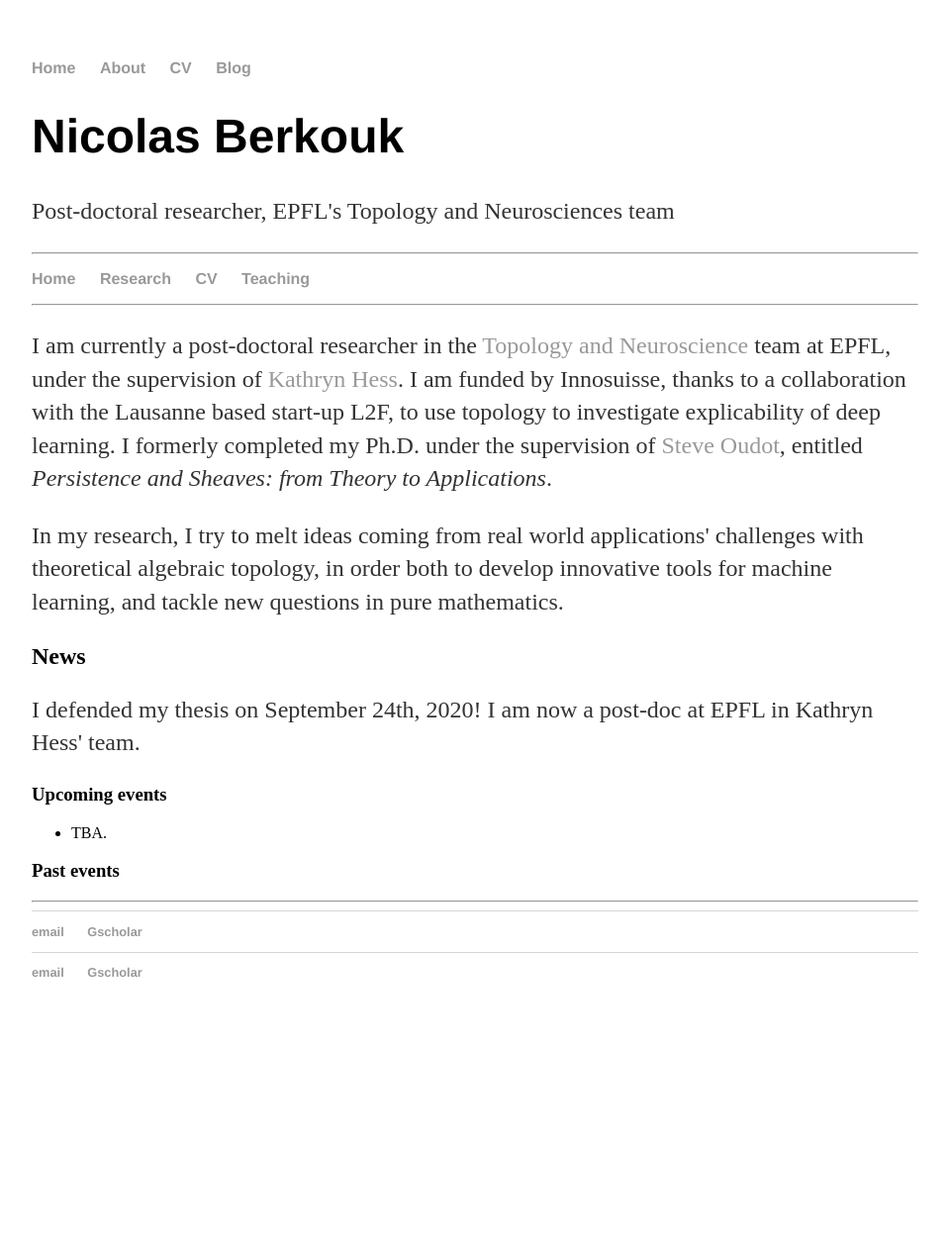
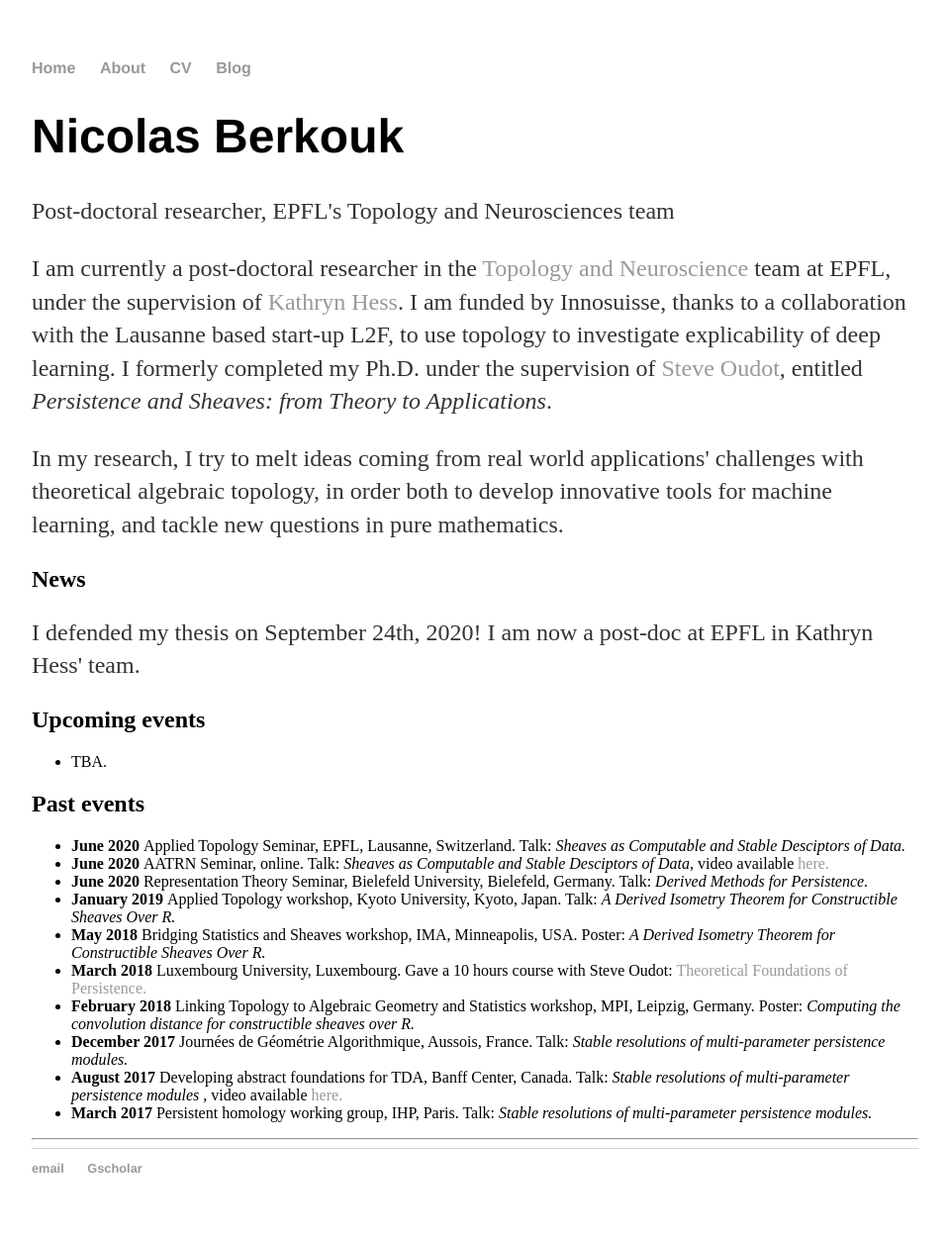
Before and after one commit to nberkouk/nberkouk.github.io, a Jekyll site: the page built from index.html, in a window 1280 px wide. Shown: the whole page at 99% size, without its empty margins (160-1119 px from the left). Built offline with Jekyll 4.4.1, drawn with Linux system fonts in a browser that asks for light colours; before the commit the page ends 1050 px from its top, so only the background shows below that.

Commit message:
Update index.html

```diff
--- a/index.html
+++ b/index.html
@@ -16,16 +16,7 @@
     <p class="subtitle">Post-doctoral researcher, EPFL's Topology and Neurosciences team</p>
   </header>
 
-<hr>
-     <nav>
-         <ul>
-        		<li><a href="/">Home</a></li>
-			<li><a href="/research">Research</a></li>
-			<li><a href="/curriculum">CV</a></li>
-        		<li><a href="/teaching">Teaching</a></li>
-    		</ul>
-		</nav>
-                <hr>
+
 		<div class="container">
 
 		<div class="blurb">
@@ -38,29 +29,23 @@
     	<p> I defended my thesis on September 24th, 2020! I am now a post-doc at EPFL in Kathryn Hess' team.</p>
 
 
-	<h3> Upcoming events</h3>
+	<h2> Upcoming events</h2>
 	<ul>
 		<li> TBA. </li>
 	</ul>
 
-        <h3> Past events </h3>
-	<ul> <!--
-		<li> (video recording) Presentation of <a href="https://arxiv.org/pdf/1904.09378.pdf">PersLay</a> for <a href="https://www.aistats.org/">AISTATS2020</a>! Presentation on Aug. 2020.</li>
-		<li> (July 2020) Online talk at OSU for the <a href="https://tgda.osu.edu/ot-tda-workshop/">OT and TDA workshop</a>.</li>
-		<li> (June 2020) Presentation at <a href="https://socg20.inf.ethz.ch/yrf">SoCG Young Researchers Forum</a> (by my collaborator Vincent Divol)</li>
-		<li> (May 2020) Online presentation at <a href="https://easychair.org/cfp/ATMCS-2020">AATRN - ATMCS 2020</a>.</li>
-		<li> (Jan 2020) Participation to the <a href="https://smartdata.polito.it/6th-smartdatapolito-workshop/">SmartData Polito Workshop</a> in Torino.</li>
-		<li> (Dec 2019) Introductive talk to TDA at the <a href="https://StatEcoML.github.io">StatEcoML</a> seminar at Ensae.</li>
-		<li> (July 2019) Participation to the <a href="http://recherche.math.univ-bpclermont.fr/stflour/">St-Flour Probability summer school</a>, including a short talk.</li>
-		<li> (May 2019) Participation to the mini-symposium on Statistics and Geometry at <a href="http://smai.emath.fr/smai2019/index.php">SMAI</a>.</li>
-		<li> (Jan 2019) Poster presentation at the <a href="http://math.kyokyo-u.ac.jp/~yokoyama/WAT2019.html">Workshop on Applied Topology</a> in Kyoto.</li>
-		<li> (Dec 2018) Poster presentation at <a href="https://nips.cc/Conferences/2018">NIPS 2018</a> (Montréal, Canada) of my <a href="https://arxiv.org/pdf/1805.08331.pdf">paper</a>.</li>
-		<li> (Sept 2018) Participation to the <a href="https://geomdata.sciencesconf.org/">GEOMDATA</a> summer school in Fréjus, France.</li>
-		<li> (June 2018) Talk for MS on Topolgoical Data Analysis at <a href="https://cs2018.sciencesconf.org/">Curves and Surfaces</a> in Arcachon, France.</li>
-		<li> (May 2018) Talk at <a href="http://jds2018.sfds.asso.fr/index.html">SFDS</a> workshop in EDF Labs, Paris-Saclay, France </li>
-		<li> (May 2018) Presented a poster at <a href="https://www.ima.umn.edu/2017-2018/SW5.21-25.18">Bridging statistics and sheaves</a> workshop in Minneapolis, USA.</li>
-		<li> (Feb 2018) Presented a poster at <a href="https://www.mis.mpg.de/calendar/conferences/2018/tags2018.html"> TAGS</a> workshop in Leipzig, Germany.</li>
-		<li> (Dec 2017) Gave a short oral presentation at <a href="https://jga2017.sciencesconf.org/">JGA 2017</a> in Aussois, France.</li> -->
+        <h2> Past events </h2>
+			<ul>
+		<li> <b> June 2020 </b> Applied Topology Seminar, EPFL, Lausanne, Switzerland. Talk: <i> Sheaves as Computable and Stable Desciptors of Data.</i> </li>
+		<li> <b> June 2020 </b> AATRN Seminar, online. Talk: <i> Sheaves as Computable and Stable Desciptors of Data</i>, video available <a href="https://www.youtube.com/watch?v=qv0LRiDW5O4"> here. </a> </li> </li>
+		<li> <b> June 2020 </b> Representation Theory Seminar, Bielefeld University, Bielefeld, Germany. Talk: <i> Derived Methods for Persistence.</i> </li>
+		<li> <b> January 2019 </b> Applied Topology workshop, Kyoto University, Kyoto, Japan. Talk: <i> A Derived Isometry Theorem for Constructible Sheaves Over R.</i> </li>
+		<li> <b> May 2018 </b> Bridging Statistics and Sheaves workshop, IMA, Minneapolis, USA. Poster: <i> A Derived Isometry Theorem for Constructible Sheaves Over R. </i>
+		<li> <b> March 2018 </b> Luxembourg University, Luxembourg. Gave a 10 hours course with Steve Oudot: <a href="https://geometrica.saclay.inria.fr/team/Steve.Oudot/courses/Luxembourg/index.html"> Theoretical Foundations of Persistence.</a>
+		<li> <b> February 2018 </b> Linking Topology to Algebraic Geometry and Statistics workshop, MPI, Leipzig, Germany. Poster: <i> Computing the convolution distance for constructible sheaves over R. </i>
+		<li> <b> December 2017 </b> Journées de Géométrie Algorithmique, Aussois, France. Talk: <i> Stable resolutions of multi-parameter persistence modules.</i> </li>
+		<li> <b> August 2017 </b> Developing abstract foundations for TDA, Banff Center, Canada. Talk: <i> Stable resolutions of multi-parameter persistence modules </i>, video available <a href="http://www.birs.ca/events/2017/5-day-workshops/17w5108/videos/watch/201708011037-Berkouk.html"> here. </a> </li>
+		<li> <b> March 2017 </b> Persistent homology working group, IHP, Paris. Talk: <i> Stable resolutions of multi-parameter persistence modules.  </i> </li>
 	</ul>
 
 </div><!-- /.blurb -->
@@ -70,11 +55,5 @@
 
 		</div><!-- /.container -->
 		<hr>
-		<footer>
-    		<ul>
-        		<li><a href="mailto:nicolas.berkouk@gmail.com">email</a></li>
-        		<!-- <li><a href="https://github.com/tlacombe">github</a></li> -->
-			<li><a href="https://scholar.google.fr/citations?user=nxkO-kIAAAAJ&hl=fr">Gscholar</a></li>
-			</ul>
-		</footer>
+
 	</body>
```
